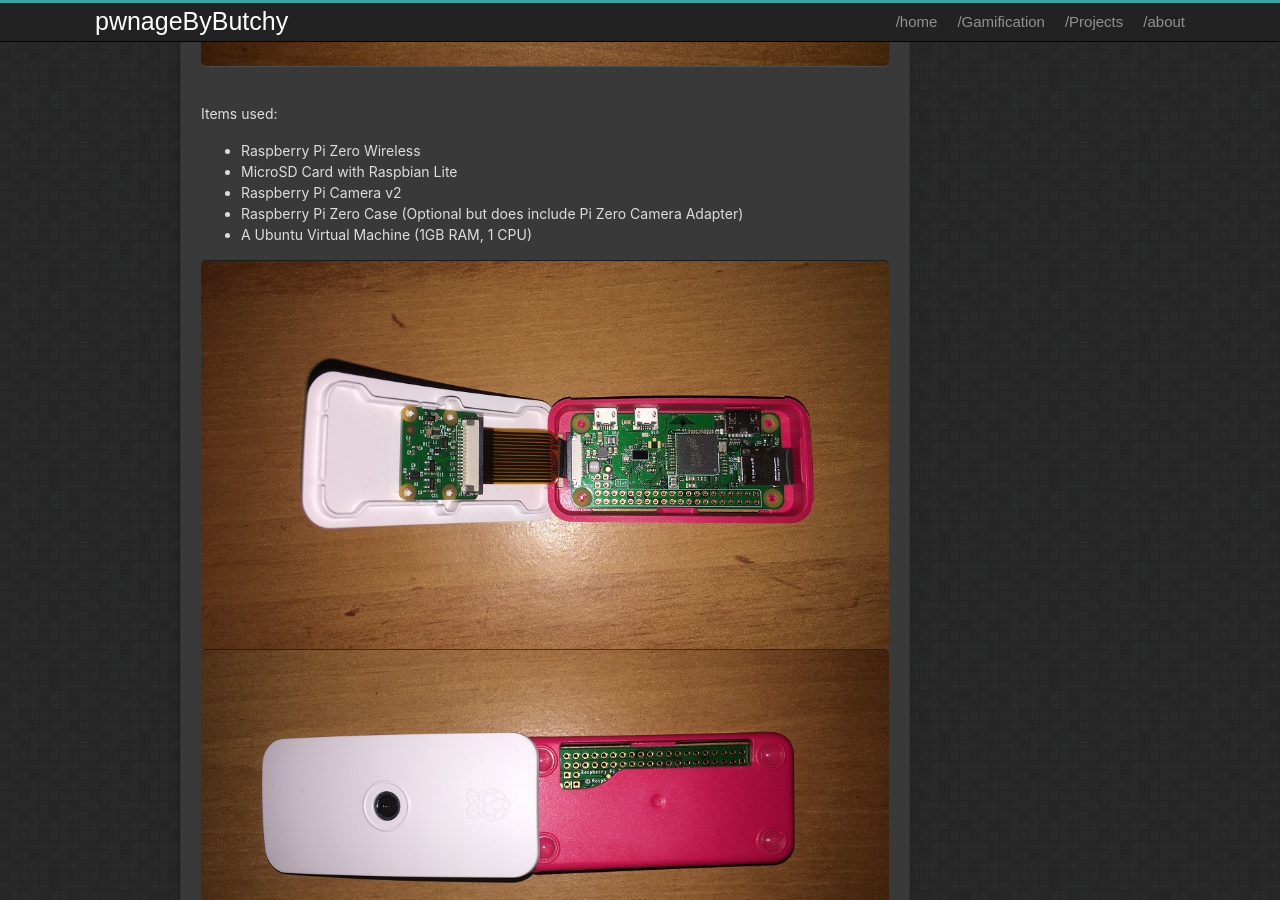
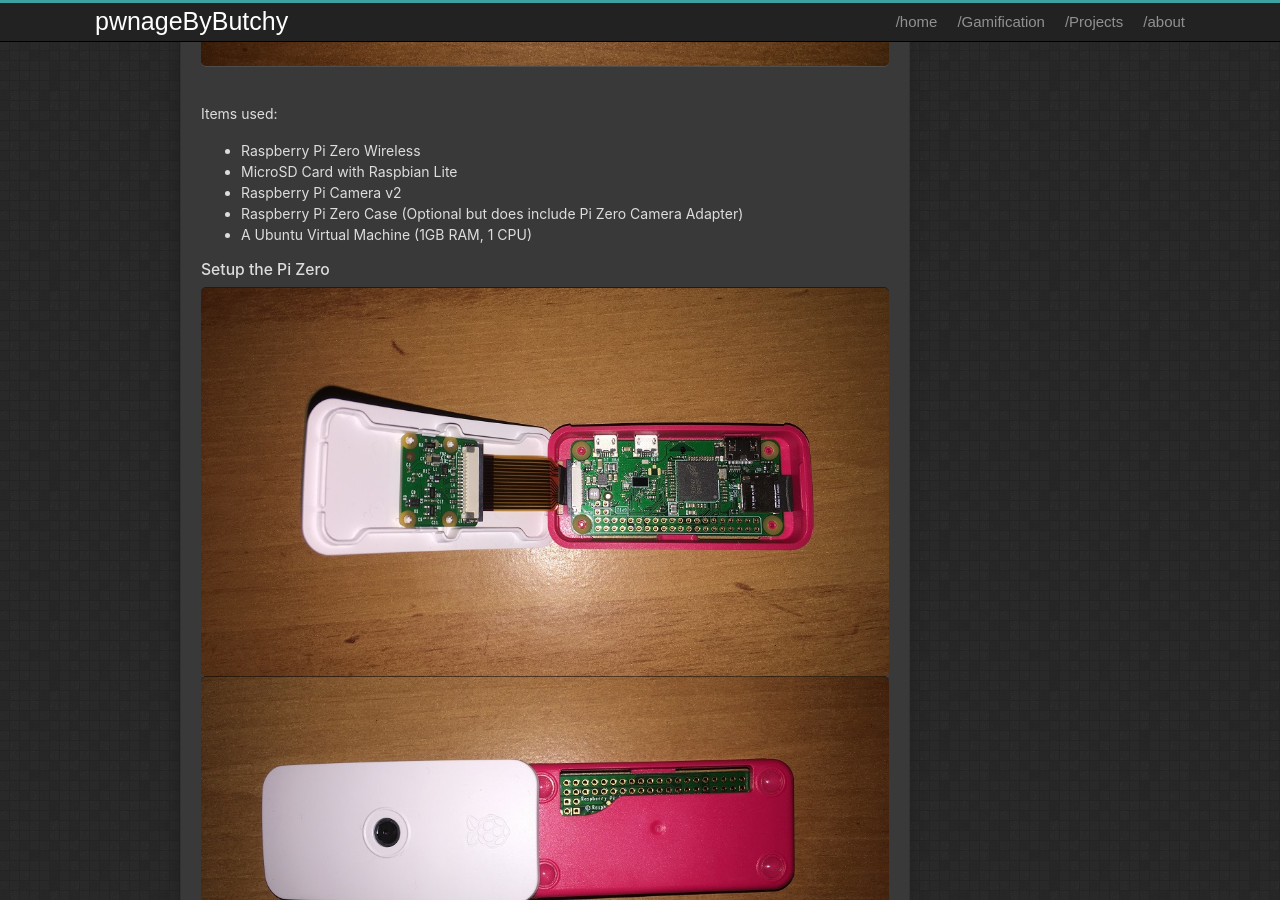
Before and after one commit to pwnageByButchy/pwnageByButchy.github.io, a Jekyll site: the page built from _posts/2020-05-16-pi-zero-security-feed.md, in a window 1280 px wide and 900 px high, scrolled down 1050 px. Built offline with Jekyll 4.4.1, drawn with Linux system fonts in a browser that asks for light colours; some of the changed text lies outside the part shown.

Commit message:
headings

```diff
--- a/_posts/2020-05-16-pi-zero-security-feed.md
+++ b/_posts/2020-05-16-pi-zero-security-feed.md
@@ -20,11 +20,14 @@
 * Raspberry Pi Zero Case (Optional but does include Pi Zero Camera Adapter)
 * A Ubuntu Virtual Machine (1GB RAM, 1 CPU)
 
+
+#### Setup the Pi Zero ####
 ![Raspberry Pi Zero](/assets/images/ZeroInside.JPG "Raspberry Pi Zero")
 ![Raspberry Pi Zero](/assets/images/ZeroOutside.JPG "Raspberry Pi Zero")<br /><br />
 Setup MicroSD with SSH and Wifi Details and boot Pi Zero
 
 SSH into Pi, run `sudo raspi-config` enable camera, change default password
+
 ![Raspberry Pi Zero Raspi-Config](/assets/images/runRaspi-Config.PNG "Raspberry Pi Zero Updating the OS")
 
 ![Raspberry Pi Zero Raspi-Config](/assets/images/runRaspi-ConfigMenu.PNG "Raspberry Pi Zero raspi-config main menu")
@@ -58,6 +61,7 @@
 ![Openning a Network Stream on VLC](/assets/images/vlcRunningStream.PNG "Openning a Network Stream on VLC")<br /><br />
 I created a script to run this command on boot or the Pi Zero so that as soon as the Pi Zero boots it is streaming video over RTSP.
 
+#### Setting Up the Ubuntu VM ####
 Next step was to setup the Ubuntu VM to record the stream. For phase 1 it is recording hourly increments in phase 2 I will add motion detection so it will only record when it detects motion. I used the latest version of Ubuntu, nothing special but again I updated the OS with `sudo apt update && sudo apt upgrade`. The installed ffmpeg for the recording `sudo apt install ffmpeg vlc` also VLC to ensure the VM was seeing the feed but it is not a required component.
 
 I created a bash file to record the video and added it to the crontab so that every hour it would record an hour of video. Stores it in a folder called "Recordings" the a subfolder of the date of the day it was recorded
```
